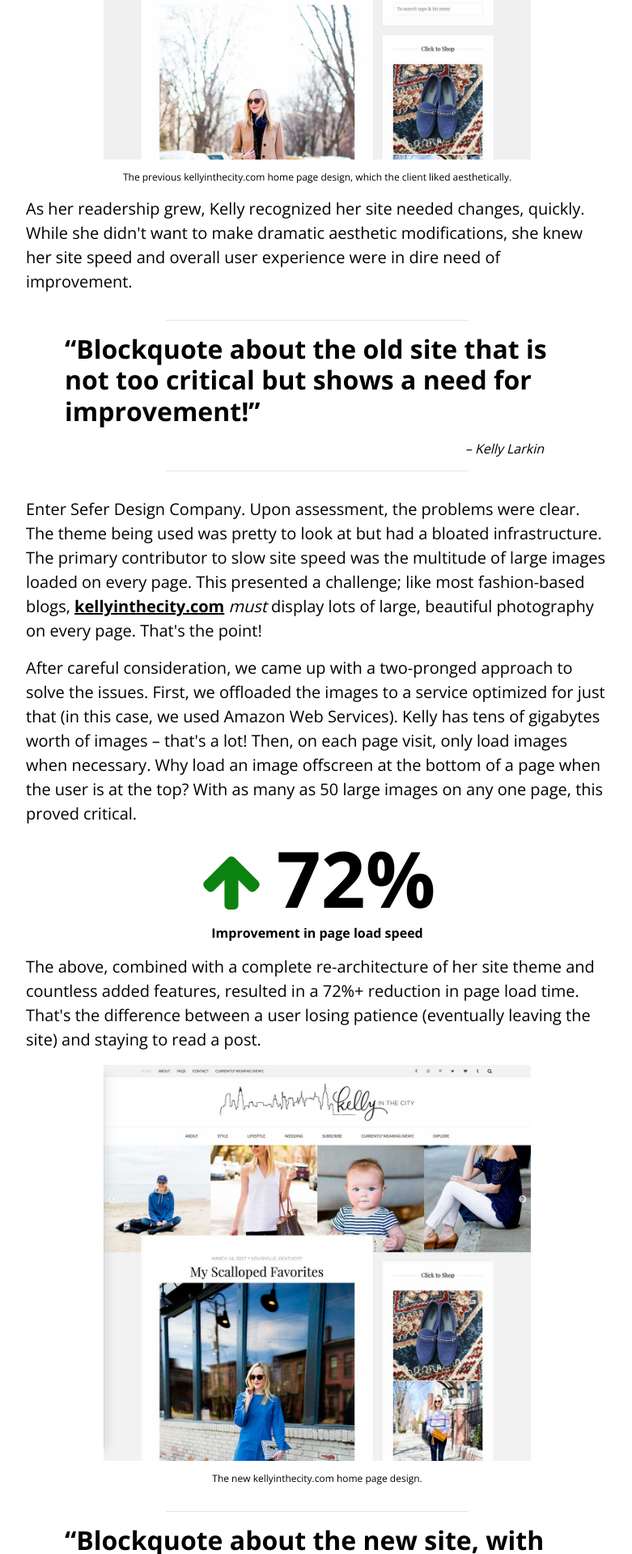
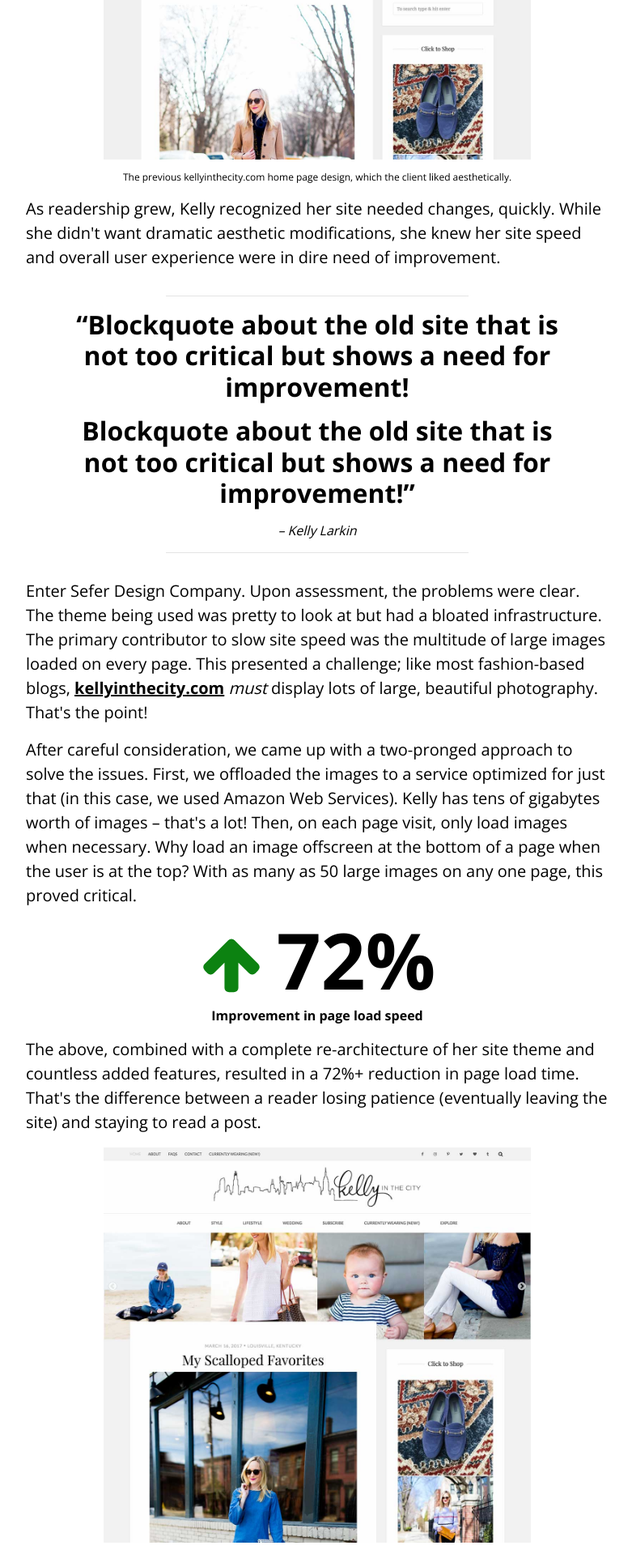
Before and after one commit to SeferDesign/seferdesign.com, a Jekyll site: the page built from kelly-in-the-city.html, in a window 1280 px wide. Shown: the part 866-2785 px from the top of the page at 81% size, without its empty margins (248-1029 px from the left). Built offline with Jekyll 4.4.1, drawn with Linux system fonts in a browser that asks for light colours.

Commit message:
Improvements

```diff
--- a/_includes/head.html
+++ b/_includes/head.html
@@ -14,7 +14,7 @@
   <link rel="apple-touch-icon-precomposed" href="{{ site.distbase }}/images/sdc_square.jpg">
   <link rel="shortcut icon" href="{{ site.distbase }}/images/favicon.png">
   <link rel="stylesheet" type="text/css" href="https://fonts.googleapis.com/css?family=Open+Sans:400,700" />
-  <link rel="stylesheet" type="text/css" href="{{ "/style/style.css?v=4" | prepend: site.distbase }}" />
+  <link rel="stylesheet" type="text/css" href="{{ "/style/style.css?v=5" | prepend: site.distbase }}" />
 
   <script>
     (function(i,s,o,g,r,a,m){i['GoogleAnalyticsObject']=r;i[r]=i[r]||function(){
--- a/kellyinthecity.html
+++ b/kelly-in-the-city.html
@@ -7,22 +7,23 @@
 
 <section>
   <div class="grid-wrapper">
-		<div class="pure-g">
-			<div class="pure-u-1-1 pure-u-lg-3-24"></div>
-			<div class="pure-u-1-1 pure-u-lg-18-24">
-				<h1>Speed: Improving User Experience</h1>
+    <div class="pure-g">
+      <div class="pure-u-1-1 pure-u-lg-1-8"></div>
+      <div class="pure-u-1-1 pure-u-lg-3-4">
+        <h1>Speed: Improving User Experience</h1>
         <p>Kelly Larkin, of <a href="http://kellyinthecity.com" target="_blank">kellyinthecity.com</a>, is a Chicago-based fashion and lifestyle writer. Her sharp eye and helpful advice garner hundreds of thousands of pageviews every month. In just a few short years, Kelly has cultivated a loyal audience and become one of the most prominent voices in the space.</p>
         <p>Like many bloggers, Kelly seeks to grow her audience steadily. In the style blogging game, pageviews are king. The more pageviews, the more clicks to featured products, the more revenue generated by affiliate relationships. Paid sponsors prefer big audiences, too.</p>
         <figure>
           <img src="{{ site.distbase }}/images/casestudies/kellyinthecity-old.jpg" alt="Old Kelly In The City">
           <figcaption>The previous kellyinthecity.com home page design, which the client liked aesthetically.</figcaption>
         </figure>
-        <p>As her readership grew, Kelly recognized her site needed changes, quickly. While she didn't want to make dramatic aesthetic modifications, she knew her site speed and overall user experience were in dire need of improvement.</p>
+        <p>As readership grew, Kelly recognized her site needed changes, quickly. While she didn't want dramatic aesthetic modifications, she knew her site speed and overall user experience were in dire need of improvement.</p>
         <blockquote>
+          <p>Blockquote about the old site that is not too critical but shows a need for improvement!</p>
           <p>Blockquote about the old site that is not too critical but shows a need for improvement!</p>
           <div class="attribution">&ndash; Kelly Larkin</div>
         </blockquote>
-        <p>Enter Sefer Design Company. Upon assessment, the problems were clear. The theme being used was pretty to look at but had a bloated infrastructure. The primary contributor to slow site speed was the multitude of large images loaded on every page. This presented a challenge; like most fashion-based blogs, <a href="http://kellyinthecity.com" target="_blank">kellyinthecity.com</a> <em>must</em> display lots of large, beautiful photography on every page. That's the point!</p>
+        <p>Enter Sefer Design Company. Upon assessment, the problems were clear. The theme being used was pretty to look at but had a bloated infrastructure. The primary contributor to slow site speed was the multitude of large images loaded on every page. This presented a challenge; like most fashion-based blogs, <a href="http://kellyinthecity.com" target="_blank">kellyinthecity.com</a> <em>must</em> display lots of large, beautiful photography. That's the point!</p>
         <p>After careful consideration, we came up with a two-pronged approach to solve the issues. First, we offloaded the images to a service optimized for just that (in this case, we used Amazon Web Services). Kelly has tens of gigabytes worth of images &ndash; that's a lot! Then, on each page visit, only load images when necessary. Why load an image offscreen at the bottom of a page when the user is at the top? With as many as 50 large images on any one page, this proved critical.</p>
         <div class="stat">
           <div class="stat-number">
@@ -30,7 +31,7 @@
           </div>
           <div class="stat-description">Improvement in page load speed</div>
         </div>
-        <p>The above, combined with a complete re-architecture of her site theme and countless added features, resulted in a 72%+ reduction in page load time. That's the difference between a user losing patience (eventually leaving the site) and staying to read a post.</p>
+        <p>The above, combined with a complete re-architecture of her site theme and countless added features, resulted in a 72%+ reduction in page load time. That's the difference between a reader losing patience (eventually leaving the site) and staying to read a post.</p>
         <figure>
           <img src="{{ site.distbase }}/images/casestudies/kellyinthecity-new.jpg" alt="New Kelly In The City">
           <figcaption>The new kellyinthecity.com home page design.</figcaption>
```
Also changed, not shown: _src/style/partials/_global.scss (+25 -10 lines), index.html (+19 -9 lines), _src/images/casestudies/kellyinthecity-new.jpg, dist/images/casestudies/kellyinthecity-new.jpg, dist/style/style.css, 1 other file.
